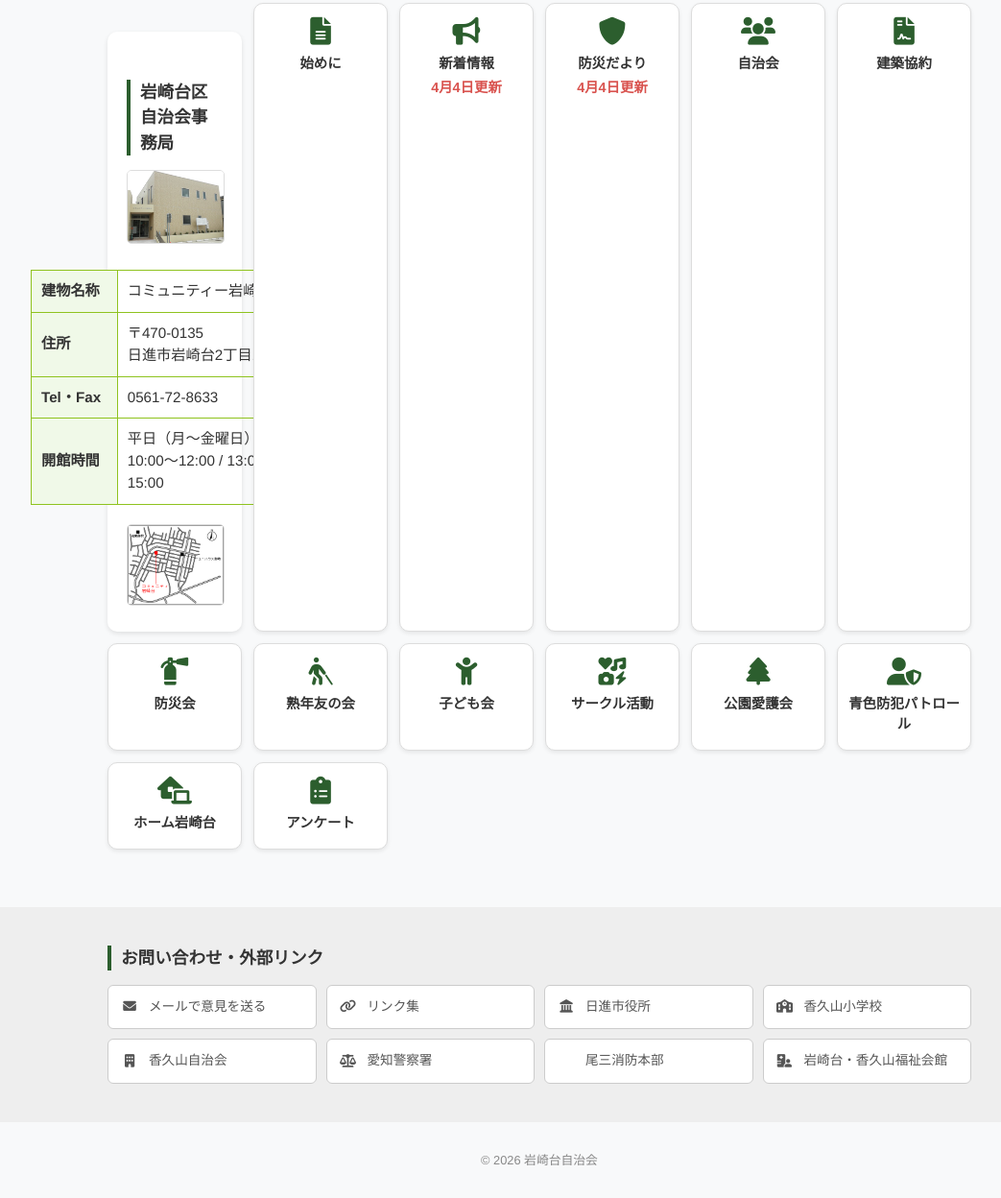
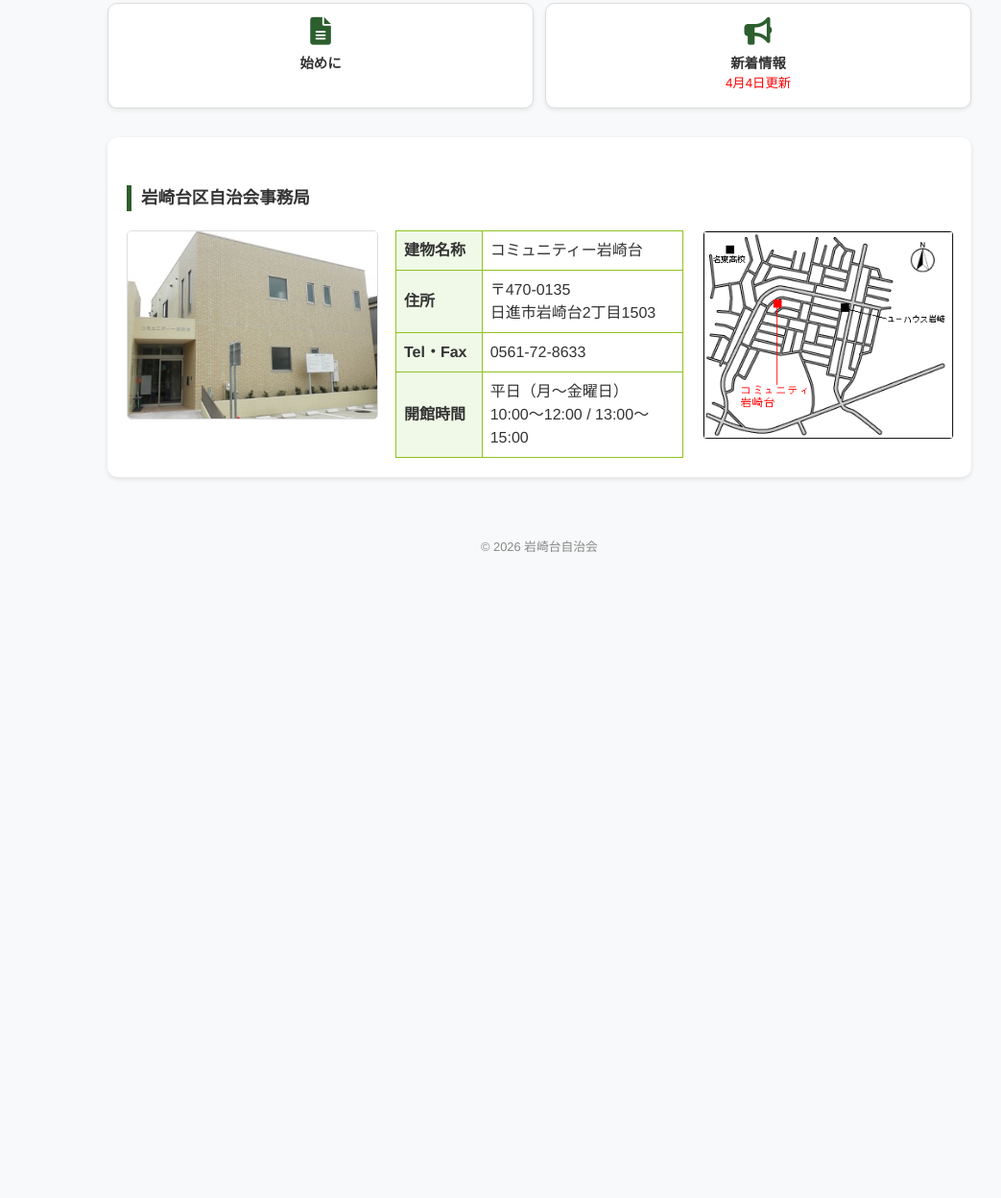
Before and after one commit to Munenori-Endo/web-site, a plain HTML site: page jichikai_test_index.html in a window 1280 px wide. Shown: the part 170-1418 px from the top of the page at 96% size, without its empty margins (78-1121 px from the left). After the commit the page ends 800 px from the top, so only its background shows below. Drawn offline with Linux system fonts and the light colour scheme.

Commit message:
レイアウト修正

```diff
--- a/jichikai_test_index.html
+++ b/jichikai_test_index.html
@@ -18,138 +18,64 @@
     <div class="container">
         <h2>メインメニュー</h2>
         <div class="main-grid">
-            <section class="office-info">
-                <h2>岩崎台区自治会事務局</h2>
-                <div class="office-container">
-                    <div class="office-photo">
-                        <img src="community外観.jpeg" alt="コミュニティー岩崎台 外観">
+            <a href="kairan/index.html" class="main-item">
+                <i class="fas fa-file-alt"></i>
+                <span>始めに</span>
+            </a>
+
+            <div class="main-item">
+                <i class="fas fa-bullhorn"></i>
+                <span>新着情報</span>
+                <small style="color:red; display:block;">4月4日更新</small>
+            </div>
         </div>
 
-                    <div class="office-details">
-                        <table class="info-table">
+        <section class="office-info"
+            style="margin-top: 30px; padding: 20px; background: #fff; border-radius: 10px; box-shadow: 0 2px 5px rgba(0,0,0,0.1);">
+            <h2 style="border-left: 5px solid #2d5e2d; padding-left: 10px; margin-bottom: 20px;">岩崎台区自治会事務局</h2>
+            <div class="office-container" style="display: flex; flex-wrap: wrap; gap: 20px; justify-content: center;">
+                <div style="flex: 1; min-width: 250px;">
+                    <img src="community外観.jpeg" alt="コミュニティー岩崎台 外観"
+                        style="width: 100%; border-radius: 5px; border: 1px solid #ddd;">
+                </div>
+
+                <div style="flex: 1; min-width: 300px;">
+                    <table style="width: 100%; border-collapse: collapse; border: 1px solid #8fc31f;">
                         <tr>
-                                <th>建物名称</th>
-                                <td>コミュニティー岩崎台</td>
+                            <th
+                                style="background: #f0f9e8; border: 1px solid #8fc31f; padding: 8px; text-align: left; width: 30%;">
+                                建物名称</th>
+                            <td style="border: 1px solid #8fc31f; padding: 8px;">コミュニティー岩崎台 </td>
                         </tr>
                         <tr>
-                                <th>住所</th>
-                                <td>〒470-0135<br>日進市岩崎台2丁目1503</td>
+                            <th style="background: #f0f9e8; border: 1px solid #8fc31f; padding: 8px; text-align: left;">
+                                住所</th>
+                            <td style="border: 1px solid #8fc31f; padding: 8px;">〒470-0135<br>日進市岩崎台2丁目1503 </td>
                         </tr>
                         <tr>
-                                <th>Tel・Fax</th>
-                                <td>0561-72-8633</td>
+                            <th style="background: #f0f9e8; border: 1px solid #8fc31f; padding: 8px; text-align: left;">
+                                Tel・Fax</th>
+                            <td style="border: 1px solid #8fc31f; padding: 8px;">0561-72-8633 </td>
                         </tr>
                         <tr>
-                                <th>開館時間</th>
-                                <td>平日（月〜金曜日）<br>10:00〜12:00 / 13:00〜15:00</td>
+                            <th style="background: #f0f9e8; border: 1px solid #8fc31f; padding: 8px; text-align: left;">
+                                開館時間</th>
+                            <td style="border: 1px solid #8fc31f; padding: 8px;">平日（月〜金曜日）<br>10:00〜12:00 / 13:00〜15:00
+                            </td>
                         </tr>
                     </table>
                 </div>
 
-                    <div class="office-map">
-                        <img src="map-iwasakidai.gif" alt="事務局地図">
+                <div style="flex: 1; min-width: 250px;">
+                    <img src="map-iwasakidai.gif" alt="事務局地図"
+                        style="width: 100%; border-radius: 5px; border: 1px solid #ddd;">
                 </div>
             </div>
         </section>
-            <a href="kairan/index.html" class="main-item">
-                <i class="fas fa-file-alt"></i>
-                <span>始めに</span>
-            </a>
-            <a href="#" class="main-item">
-                <i class="fas fa-bullhorn"></i>
-                <span>新着情報</span>
-                <span class="update-tag">4月4日更新</span>
-            </a>
-            <a href="#" class="main-item">
-                <i class="fas fa-shield-alt"></i>
-                <span>防災だより</span>
-                <span class="update-tag">4月4日更新</span>
-            </a>
-            <a href="#" class="main-item">
-                <i class="fas fa-users"></i>
-                <span>自治会</span>
-            </a>
-            <a href="#" class="main-item">
-                <i class="fas fa-file-contract"></i>
-                <span>建築協約</span>
-            </a>
-            <a href="#" class="main-item">
-                <i class="fas fa-fire-extinguisher"></i>
-                <span>防災会</span>
-            </a>
-            <a href="#" class="main-item">
-                <i class="fas fa-blind"></i>
-                <span>熟年友の会</span>
-            </a>
-            <a href="#" class="main-item">
-                <i class="fas fa-child"></i>
-                <span>子ども会</span>
-            </a>
-            <a href="#" class="main-item">
-                <i class="fas fa-icons"></i>
-                <span>サークル活動</span>
-            </a>
-            <a href="#" class="main-item">
-                <i class="fas fa-tree"></i>
-                <span>公園愛護会</span>
-            </a>
-            <a href="#" class="main-item">
-                <i class="fas fa-user-shield"></i>
-                <span>青色防犯パトロール</span>
-            </a>
-            <a href="#" class="main-item">
-                <i class="fas fa-laptop-house"></i>
-                <span>ホーム岩崎台</span>
-            </a>
-            <a href="#" class="main-item">
-                <i class="fas fa-clipboard-list"></i>
-                <span>アンケート</span>
-            </a>
-        </div>
-    </div>
-
-    <div class="sub-section">
-        <div class="container">
-            <h2 style="margin-top:0;">お問い合わせ・外部リンク</h2>
-            <div class="sub-grid">
-                <a href="mailto:example@example.com" class="sub-item">
-                    <i class="fas fa-envelope"></i>
-                    <span>メールで意見を送る</span>
-                </a>
-                <a href="#" class="sub-item">
-                    <i class="fas fa-link"></i>
-                    <span>リンク集</span>
-                </a>
-                <a href="https://www.city.nisshin.lg.jp/" class="sub-item">
-                    <i class="fas fa-landmark"></i>
-                    <span>日進市役所</span>
-                </a>
-                <a href="#" class="sub-item">
-                    <i class="fas fa-school"></i>
-                    <span>香久山小学校</span>
-                </a>
-                <a href="#" class="sub-item">
-                    <i class="fas fa-building"></i>
-                    <span>香久山自治会</span>
-                </a>
-                <a href="#" class="sub-item">
-                    <i class="fas fa-balance-scale"></i>
-                    <span>愛知警察署</span>
-                </a>
-                <a href="#" class="sub-item">
-                    <i class="fas fa-extinguisher"></i>
-                    <span>尾三消防本部</span>
-                </a>
-                <a href="#" class="sub-item">
-                    <i class="fas fa-hospital-user"></i>
-                    <span>岩崎台・香久山福祉会館</span>
-                </a>
-            </div>
-        </div>
     </div>
 
     <footer>
-        &copy; 2026 岩崎台自治会
+        <p>&copy; 2026 岩崎台自治会</p>
     </footer>
 
 </body>
```
Lines whose indentation alone changed are shown as unchanged.
